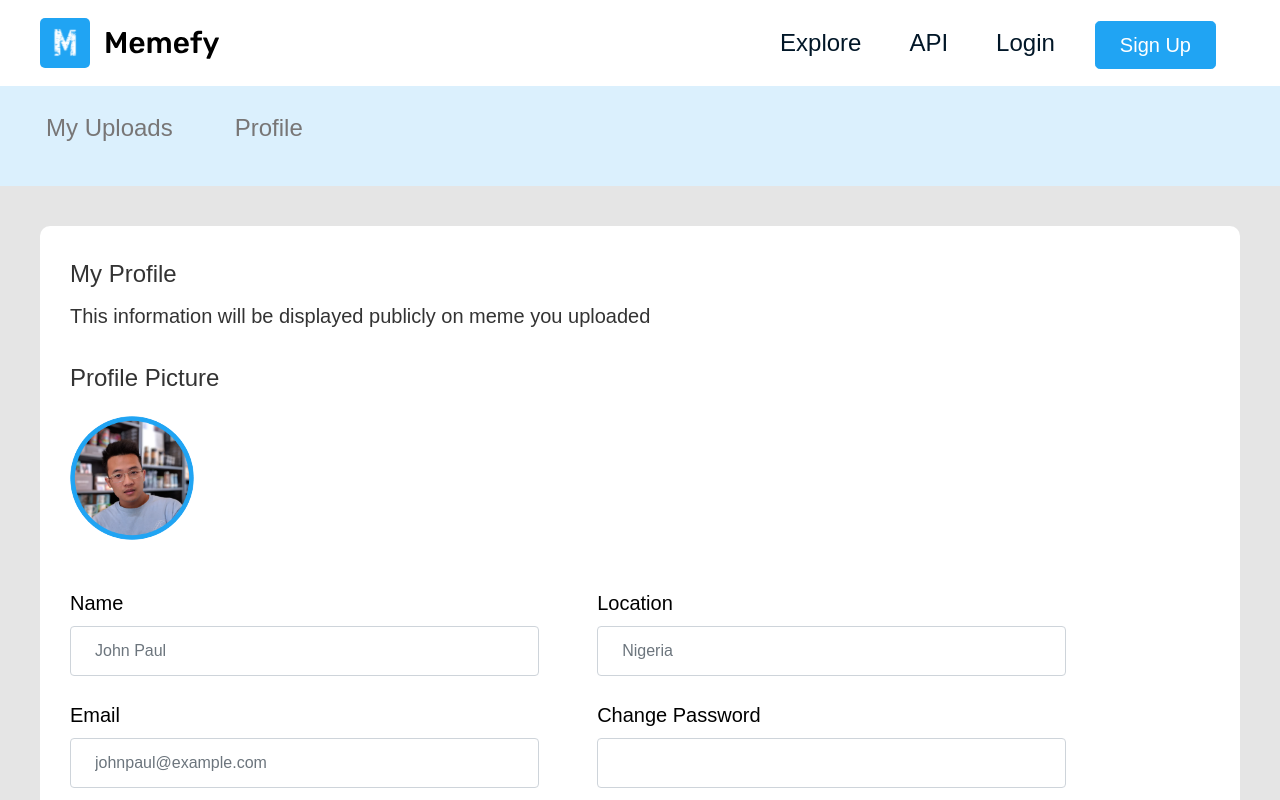
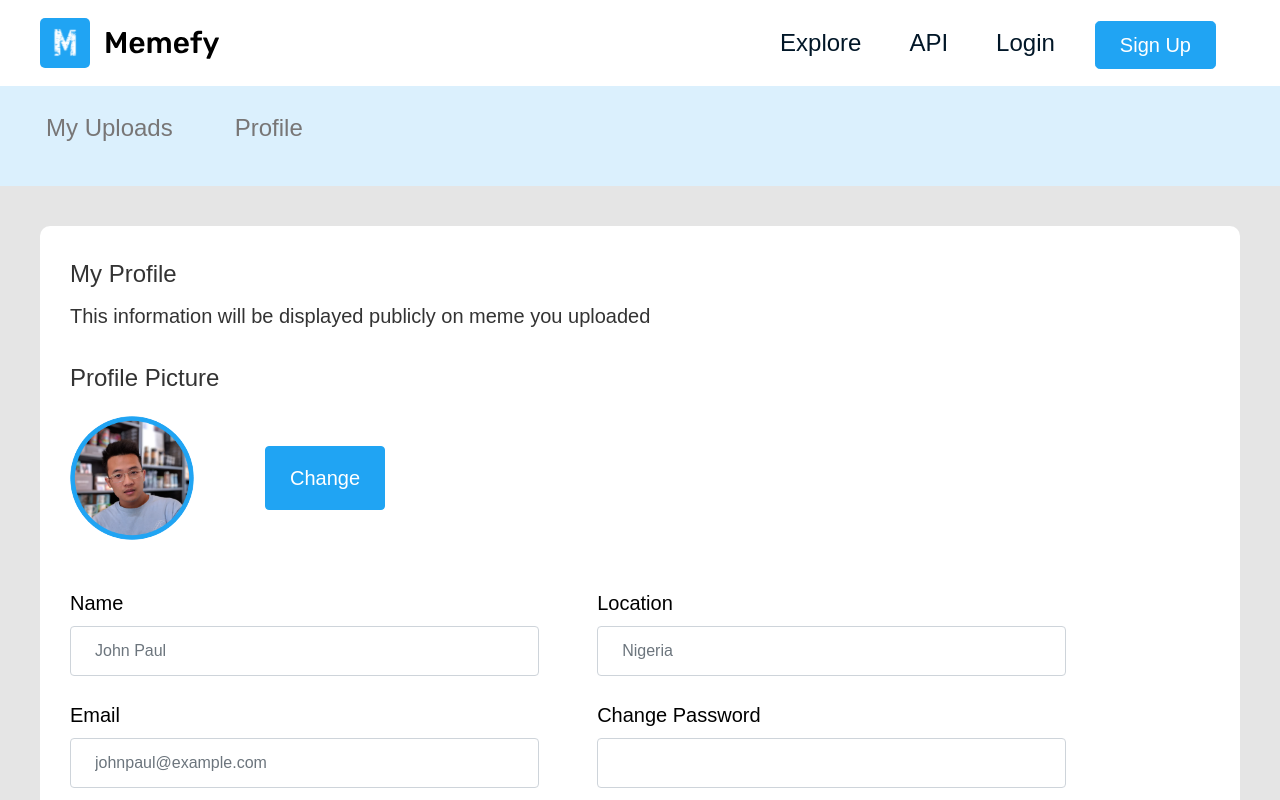
Before and after one commit to hamzzy/memefy-frontend, a React (Create React App) app: page /dashboard in a window 1280 px wide. Shown: the top 800 px of the page. Built offline with nearby package versions, Linux system fonts and the light colour scheme.

Commit message:
build my upload tab

```diff
--- a/src/App.css
+++ b/src/App.css
@@ -279,11 +279,16 @@ check-font {
   border-bottom: 3px solid #20A4F3;
 }
 
-.form {
+.contain {
   background-color: #FFFFFF;
   padding: 30px;
   margin: 0 auto;
   border-radius: 10px;
+  height: 602px;
+}
+
+.height-1 {
+  height: 744px;
 }
 
 .txt-prop {
@@ -297,11 +302,3 @@ check-font {
   line-height: 24px;
   padding-bottom: 20px;
 }
-
-#customFile .custom-file-control:lang(en)::after {
-  content: "Select file...";
-}
-
-#customFile .custom-file-control:lang(en)::before {
-  content: "Click me";
-}
--- a/src/pages/Dashboard/dashboard.js
+++ b/src/pages/Dashboard/dashboard.js
@@ -2,6 +2,7 @@ import React, {Component} from 'react';
 import Header from "../../components/Header";
 import {Tabs,Tab, Form, Button, Col, Row, Image} from "react-bootstrap";
 import ProfileImage from "../../assets/images/profile-img.png";
+import Emptyfolder from "../../assets/images/Empty-Illustration.png";
 
 
 class Dashboard extends Component {
@@ -13,7 +14,7 @@ class Dashboard extends Component {
                     <Tabs defaultActiveKey="profile" id="uncontrolled-tab-example" variant="none" className="tabs">
 
                         <Tab eventKey="home" title="My Uploads" className="tab">
-                            <div className="form">
+                            <div className="contain">
                             <Row className="mb-4">
                                 <Col  className="" fluid>
                                 <p className="color-5 fs-24 txt-prop"> My Uploads</p>
@@ -23,16 +24,21 @@ class Dashboard extends Component {
                                     <Button  type="submit" className="p-3 px-5 fs-20 btn-bg">
                                         Upload
                                     </Button>
-
                                 </Col>
                             </Row>
-
+                            <div className="d-flex flex-column align-items-center mt-5 mb-5">
+                                <Image src={Emptyfolder} className="mb-4" />
+                                <p className="color-5 fs-24 txt-prop mb-4">No meme uploaded yet!</p>
+                                <Button  type="submit" className="p-3 px-5 fs-20 btn-bg mb-5">
+                                    Upload New Meme
+                                </Button>
+                            </div>
                             </div>
                         </Tab>
                         <Tab eventKey="profile" title="Profile" className="tab">
 
                         <div className="">
-                        <Form className="form">
+                        <Form className="contain height-1">
                             <Form.Text className="">
                                 <p className="color-5 fs-24 txt-prop">My Profile</p>
                                 <p className="color-5 fs-20 small-txt-prop">This information will be displayed publicly on meme you uploaded</p>
@@ -44,12 +50,9 @@ class Dashboard extends Component {
                                     <Image src={ProfileImage} className="w-75" roundedCircle fluid  />
                                 </Col>
                                 <Col className="align-self-center">
-                                <div class="custom-file" id="customFile" lang="es">
-                                <label class="custom-file" id="customFile">
-                                        <input type="file" class="custom-file-input"/>
-                                        <span class="custom-file-control form-control-file"></span>
-                                </label>
-                                </div>
+                                    <Button  type="submit" className=" p-3 px-4 fs-20 btn-bg">
+                                        Change
+                                    </Button>
                                 </Col>
                             </Row>
 
```
Also changed, not shown: src/assets/images/Empty-Illustration.png (added).
